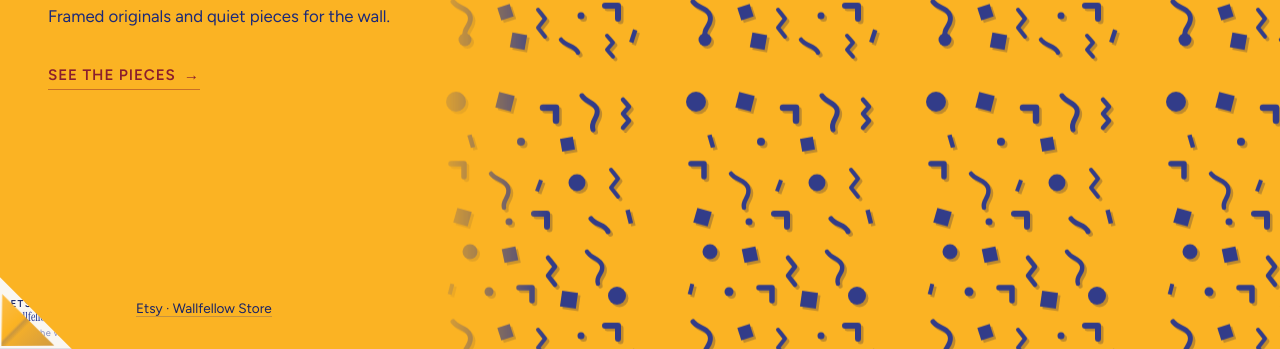
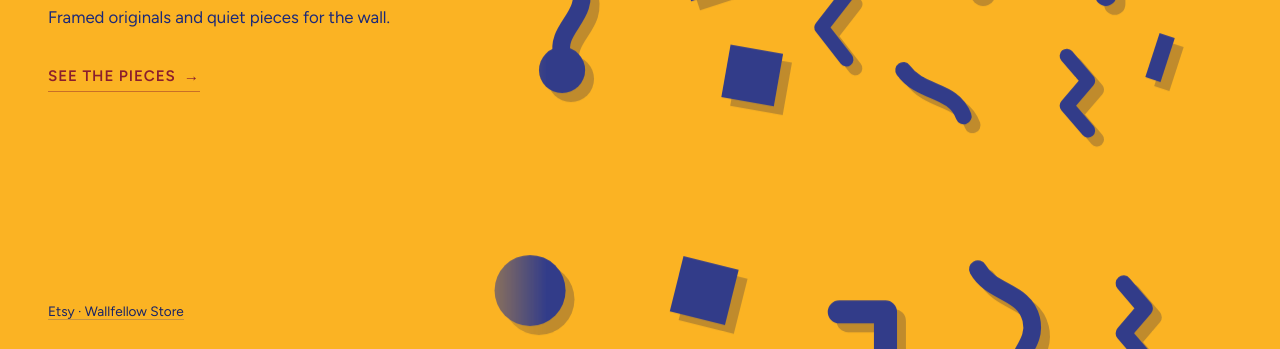
Before and after one commit to wallfellow/wallfellow.github.io, a plain HTML site: page index.html in a window 1280 px wide. Shown: the part 451-800 px from the top of the page. Drawn offline with Linux system fonts and the light colour scheme.

Commit message:
Revise homepage experiment: drop Etsy fold, scale Memphis tile
Remove the corner-fold peek. Size the cobalt pattern so one tile
spans the right band width (repeat-y only) while keeping the
vertical film-credits scroll and exp-home toggle.

Co-authored-by: Calvin <wallfellow@users.noreply.github.com>

```diff
--- a/index.html
+++ b/index.html
@@ -17,9 +17,9 @@
     <link rel="stylesheet" href="styles.css" />
   </head>
   <!--
-    Experimental homepage flourishes (HU-45):
+    Experimental homepage flourish (HU-45):
     Toggle off by removing class "exp-home" from <body>
-    (hides the right Memphis scroll band + lower-left Etsy page fold).
+    (hides the right Memphis scroll band).
   -->
   <body class="home exp-home">
     <div class="memphis-band" aria-hidden="true">
@@ -43,19 +43,5 @@
         >Etsy · Wallfellow Store</a
       >
     </footer>
-
-    <a
-      class="etsy-fold"
-      href="https://www.etsy.com/shop/WallfellowStore"
-      rel="noopener noreferrer"
-      aria-label="Shop Wallfellow on Etsy"
-    >
-      <span class="etsy-fold__under">
-        <span class="etsy-fold__label">Etsy</span>
-        <span class="etsy-fold__shop">Wallfellow Store</span>
-        <span class="etsy-fold__hint">Shop the wall</span>
-      </span>
-      <span class="etsy-fold__flap" aria-hidden="true"></span>
-    </a>
   </body>
 </html>
--- a/styles.css
+++ b/styles.css
@@ -192,12 +192,6 @@ img {
   color: color-mix(in srgb, var(--cobalt) 70%, black);
 }
 
-.exp-home .home-footer {
-  /* Clear the fixed Etsy corner fold */
-  padding-left: calc(var(--space) + 5.5rem);
-  padding-bottom: 1.9rem;
-}
-
 .home-footer a {
   color: inherit;
   text-decoration: none;
@@ -209,7 +203,7 @@ img {
   border-color: var(--deep-red);
 }
 
-/* —— Experimental: right Memphis scroll + Etsy corner fold —— */
+/* —— Experimental: right Memphis scroll band —— */
 /* Scoped to .exp-home; remove that class on <body> to disable. */
 
 .exp-home {
@@ -246,6 +240,7 @@ img {
   z-index: 0;
   pointer-events: none;
   overflow: hidden;
+  container-type: size;
   -webkit-mask-image: linear-gradient(
     to right,
     transparent 0%,
@@ -261,18 +256,20 @@ img {
 }
 
 .memphis-band__scroll {
+  /* One tile spans band width (SVG 480×640 → height = width × 4/3) */
+  --memphis-tile-h: calc(100cqw * 640 / 480);
   position: absolute;
   inset: -50% 0;
   background-image: url("assets/brand/memphis-squiggle-cobalt.svg");
-  background-repeat: repeat;
-  background-size: 15rem 20rem;
+  background-repeat: repeat-y;
+  background-size: 100cqw var(--memphis-tile-h);
   background-position: 0 0;
   opacity: 0.92;
 }
 
 @media (prefers-reduced-motion: no-preference) {
   .exp-home .memphis-band__scroll {
-    animation: memphis-credits 48s linear infinite;
+    animation: memphis-credits 64s linear infinite;
   }
 }
 
@@ -281,143 +278,7 @@ img {
     transform: translateY(0);
   }
   to {
-    transform: translateY(-20rem); /* one tile height (background-size y) */
-  }
-}
-
-/* Lower-left page corner fold → Etsy */
-.etsy-fold {
-  display: none;
-}
-
-.exp-home .etsy-fold {
-  --fold: 5.75rem;
-  display: block;
-  position: fixed;
-  left: 0;
-  bottom: 0;
-  z-index: 3;
-  width: var(--fold);
-  height: var(--fold);
-  text-decoration: none;
-  color: var(--cobalt);
-  perspective: 480px;
-}
-
-.etsy-fold__under {
-  position: absolute;
-  inset: 0;
-  background: var(--cream);
-  /* Larger reveal than the flap so a cream peek is always visible */
-  -webkit-clip-path: polygon(0 22%, 0 100%, 78% 100%);
-  clip-path: polygon(0 22%, 0 100%, 78% 100%);
-  display: flex;
-  flex-direction: column;
-  justify-content: flex-end;
-  padding: 0 0 0.55rem 0.65rem;
-  box-shadow: inset -1px -1px 0 color-mix(in srgb, var(--cobalt) 12%, transparent);
-  transition: clip-path 0.35s ease;
-}
-
-.etsy-fold__label {
-  font-size: 0.62rem;
-  letter-spacing: 0.14em;
-  text-transform: uppercase;
-  font-weight: 600;
-  color: color-mix(in srgb, var(--cobalt) 70%, black);
-  line-height: 1.2;
-}
-
-.etsy-fold__shop {
-  font-family: var(--font-display);
-  font-size: 0.78rem;
-  line-height: 1.15;
-  letter-spacing: -0.01em;
-  color: var(--cobalt);
-}
-
-.etsy-fold__hint {
-  margin-top: 0.15rem;
-  font-size: 0.58rem;
-  letter-spacing: 0.04em;
-  color: color-mix(in srgb, var(--cobalt) 55%, transparent);
-}
-
-.etsy-fold__flap {
-  position: absolute;
-  inset: 0;
-  /* Smaller than under — leaves a cream Etsy peek along the diagonal */
-  -webkit-clip-path: polygon(0% 42%, 58% 100%, 0% 100%);
-  clip-path: polygon(0% 42%, 58% 100%, 0% 100%);
-  transform-origin: 0% 100%;
-  transition: transform 0.35s ease;
-  box-shadow:
-    2px -2px 8px color-mix(in srgb, var(--ink) 18%, transparent),
-    inset 1px 1px 0 color-mix(in srgb, white 35%, transparent);
-  /* crease + mustard paper face (underside of the peel) */
-  background:
-    linear-gradient(
-      135deg,
-      transparent 47%,
-      color-mix(in srgb, var(--cobalt) 20%, transparent) 49%,
-      color-mix(in srgb, var(--cobalt) 12%, transparent) 51%,
-      transparent 53%
-    ),
-    linear-gradient(
-      135deg,
-      color-mix(in srgb, var(--mustard) 75%, white) 0%,
-      var(--mustard) 45%,
-      color-mix(in srgb, var(--mustard) 70%, var(--cobalt)) 100%
-    );
-}
-
-@media (prefers-reduced-motion: no-preference) {
-  .exp-home .etsy-fold__flap {
-    animation: fold-nudge 3.6s ease-in-out infinite;
-  }
-
-  .exp-home .etsy-fold:hover .etsy-fold__flap,
-  .exp-home .etsy-fold:focus-visible .etsy-fold__flap {
-    animation: none;
-    transform: rotateX(18deg) rotateY(-6deg) translate(2px, -4px) scale(0.96);
-  }
-}
-
-.etsy-fold:hover .etsy-fold__under,
-.etsy-fold:focus-visible .etsy-fold__under {
-  -webkit-clip-path: polygon(0 12%, 0 100%, 88% 100%);
-  clip-path: polygon(0 12%, 0 100%, 88% 100%);
-}
-
-.etsy-fold:focus-visible {
-  outline: 2px solid var(--deep-red);
-  outline-offset: 3px;
-}
-
-@keyframes fold-nudge {
-  0%,
-  100% {
-    transform: rotateX(0deg) translate(0, 0);
-  }
-  40% {
-    transform: rotateX(10deg) rotateY(-4deg) translate(1px, -3px);
-  }
-  55% {
-    transform: rotateX(6deg) translate(0.5px, -1.5px);
-  }
-}
-
-@media (max-width: 520px) {
-  .exp-home .etsy-fold {
-    --fold: 4.75rem;
-  }
-
-  .etsy-fold__shop {
-    font-size: 0.68rem;
-  }
-
-  .etsy-fold__hint {
-    display: none;
+    transform: translateY(calc(-1 * var(--memphis-tile-h)));
   }
 }
 
@@ -438,8 +299,7 @@ img {
     transition: none;
   }
 
-  .exp-home .memphis-band__scroll,
-  .exp-home .etsy-fold__flap {
+  .exp-home .memphis-band__scroll {
     animation: none !important;
   }
 }
```
